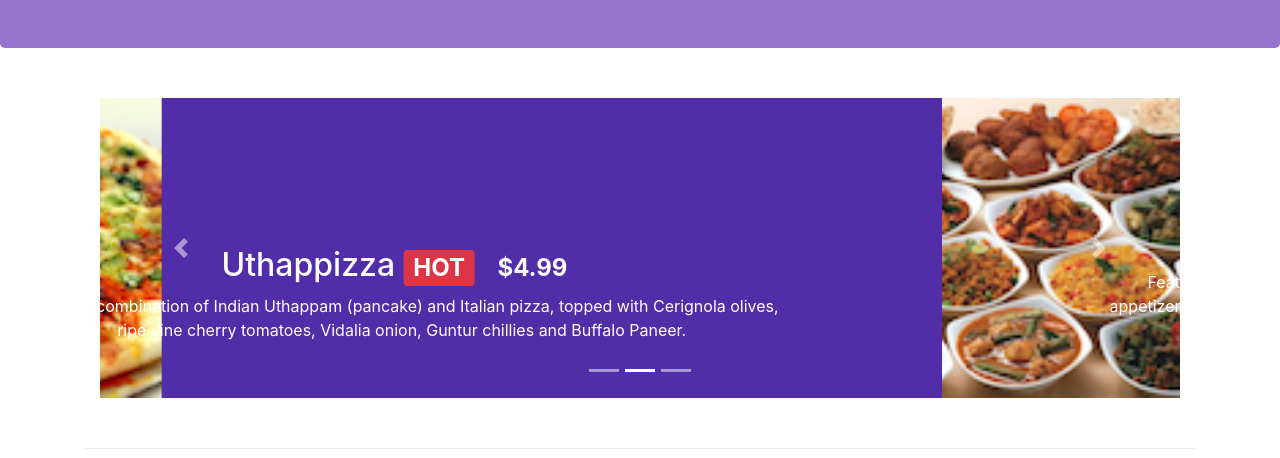
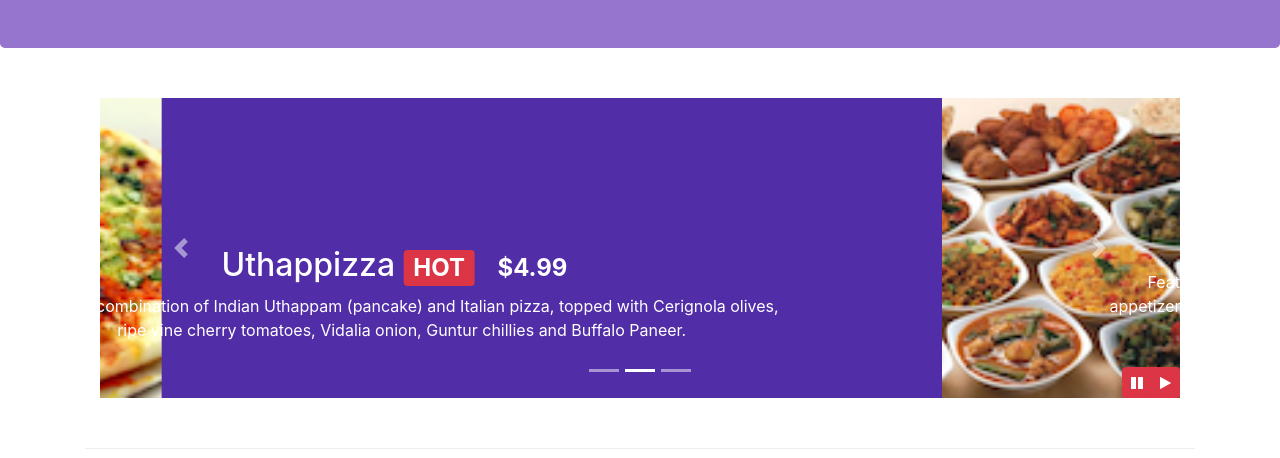
Before and after one commit to DevHimu/angularbootstrap, a website: page index.html in a window 1280 px wide. Shown: the part 342-800 px from the top of the page. Drawn offline with nearby package versions, Linux system fonts and the light colour scheme.

Commit message:
Courserl button has added

```diff
--- a/css/styles.css
+++ b/css/styles.css
@@ -67,3 +67,9 @@ body{
 #section_smoking {
     visibility: hidden;
 }
+
+#carouselButton {
+    right:0px;
+    position: absolute;
+    bottom: 0px;
+}
--- a/index.html
+++ b/index.html
@@ -250,8 +250,17 @@
                     <a class="carousel-control-next" href="#mycarousel" role="button" data-slide="next">
                         <span class="carousel-control-next-icon"></span>
                     </a>
+                    <div class="btn-group" id="carouselButton">
+                        <button class="btn btn-danger btn-sm" id="carousel-pause">
+                            <span class="fa fa-pause"></span>
+                        </button>
+                        <button class="btn btn-danger btn-sm" id="carousel-play">
+                            <span class="fa fa-play"></span>
+                        </button>
+                    </div>
 
                 </div>
+
             </div>
         </div>
         <div class="row row-content row-content align-items-center">
@@ -430,6 +439,17 @@
             $('[data-toggle="tooltip"]').tooltip();
         });
     </script> -->
+    <script>
+        $(document).ready(function(){
+            $("#mycarousel").carousel( { interval: 2000 } );
+            $("#carousel-pause").click(function(){
+                $("#mycarousel").carousel('pause');
+            });
+            $("#carousel-play").click(function(){
+                $("#mycarousel").carousel('cycle');
+            });
+        });
+    </script>
 </body>
 
 </html>
```
